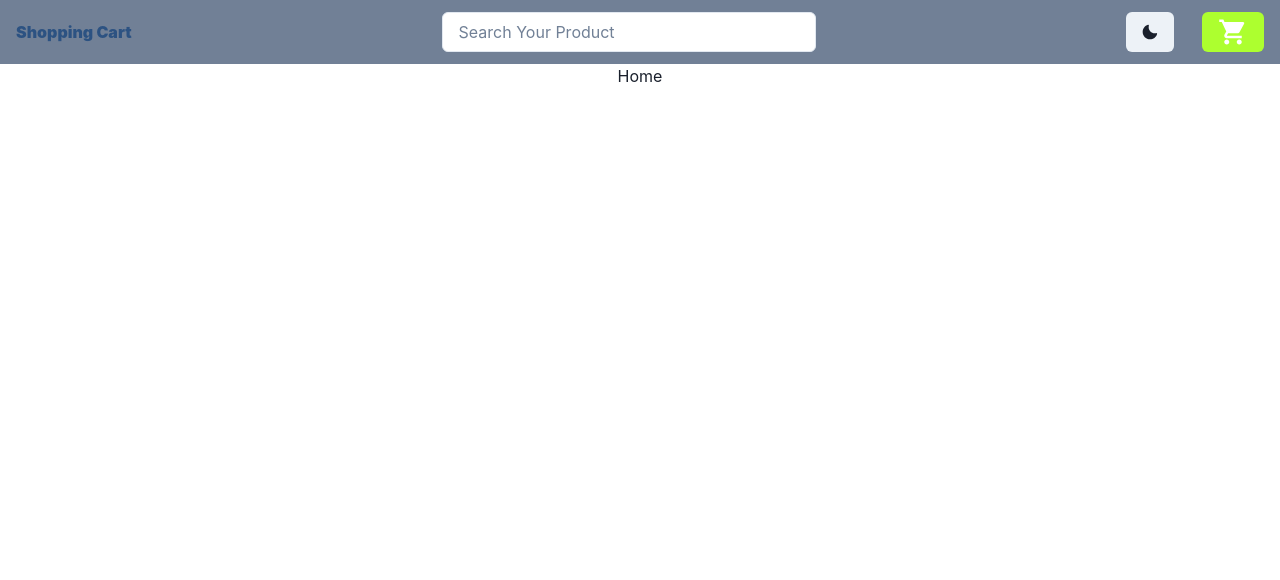
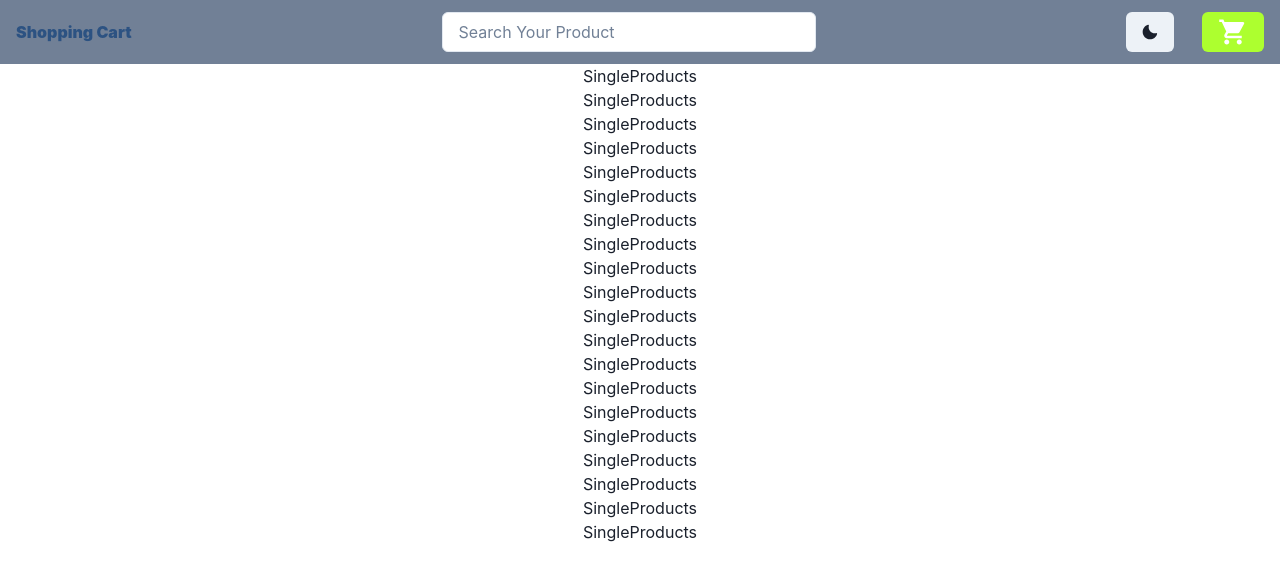
Before and after one commit to PreetS123/MiniProject, a React (Create React App) app: page / in a window 1280 px wide. Shown: the top 580 px of the page. Built offline with nearby package versions, Linux system fonts and the light colour scheme.

Commit message:
product-obtained-on-home-page

```diff
--- /dev/null
+++ b/src/Components/SingleProducts.jsx
@@ -0,0 +1,7 @@
+import React from 'react'
+
+export const SingleProducts = ({prod}) => {
+  return (
+    <div>SingleProducts</div>
+  )
+}
--- a/src/Context/Context.js
+++ b/src/Context/Context.js
@@ -1,5 +1,6 @@
-import React,{ createContext } from 'react';
+import React,{ createContext, useContext, useReducer } from 'react';
 import {faker} from '@faker-js/faker';
+import { cartReducer } from './Reducer';
 
 const Cart= createContext();
 
@@ -9,18 +10,29 @@ export const Context = ({children}) => {
     const products=[...Array(20)].map(()=>({
         id: faker.datatype.uuid(),
         name: faker.commerce.productName(),
-        price: faker.commerce.price('$'),
+        price: faker.commerce.price(),
         image: faker.image.fashion(734, 1345),
         inStock: faker.random.numeric(1),
         fastDelivery: faker.datatype.boolean(),
         ratings: faker.random.numeric(1),
     }))
 
-    console.log(products);
+    // console.log(products);
+
+    const [state,dispatch]= useReducer(cartReducer,{
+      products:products,
+      cart:[]
+    })
 
   return (
-    <Cart.Provider>
+    <Cart.Provider value={{state,dispatch}}>
          {children}
     </Cart.Provider>
   )
 }
+
+
+
+  export const CartState=()=>{
+    return useContext(Cart)
+  }
--- a/src/Context/Reducer.js
+++ b/src/Context/Reducer.js
@@ -0,0 +1,11 @@
+
+
+
+export const cartReducer=(state,action)=>{
+    switch(action.types){
+
+
+        default:
+           return state;
+    }
+}
--- a/src/Pages/Home.jsx
+++ b/src/Pages/Home.jsx
@@ -1,7 +1,27 @@
 import React from 'react'
+import { SingleProducts } from '../Components/SingleProducts';
+import { CartState } from '../Context/Context';
+
 
 export const Home = () => {
+   const {state:{products}}=CartState();
+
+
+
+   console.log(products);
+
+
   return (
-    <div>Home</div>
+    <div className='home'>
+      {/* <Filters/> */}
+
+      <div className="productContainer">
+        {
+          products.map((prod)=>{
+            return <SingleProducts key={prod.id} prod={prod} />
+          })
+        }
+      </div>
+    </div>
   )
 }
```
